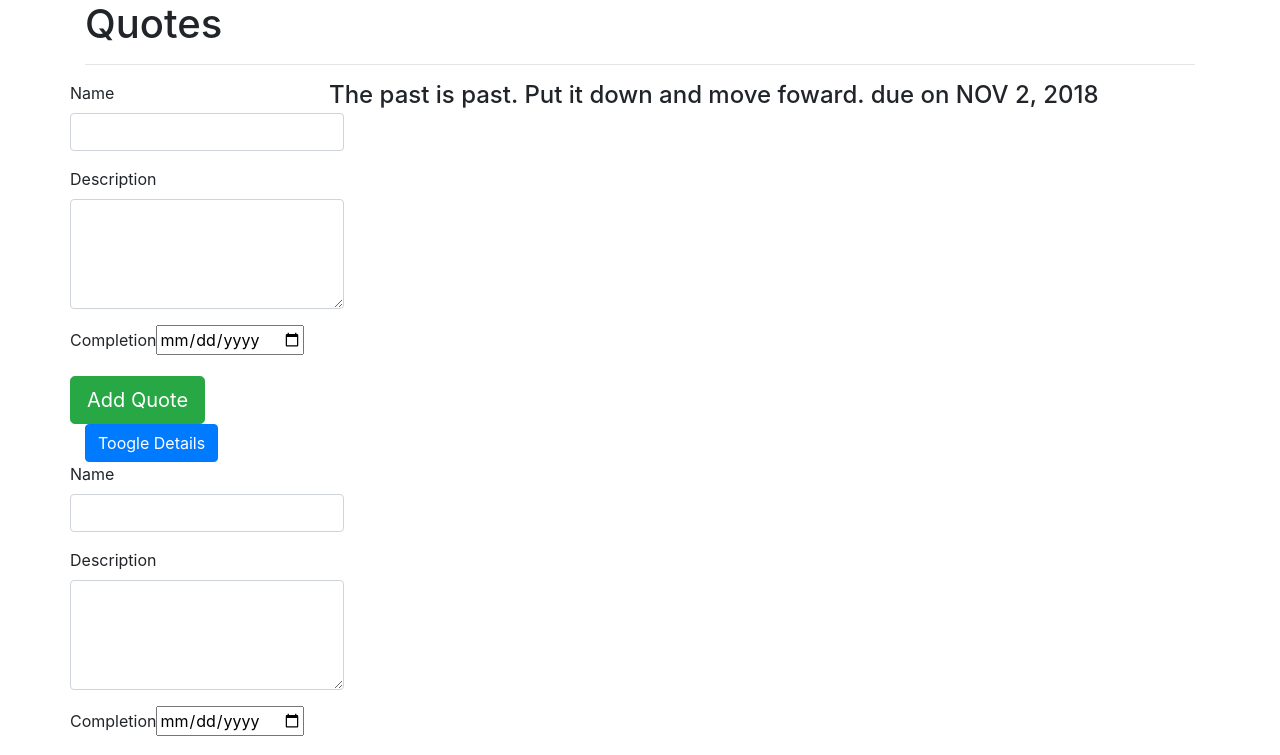
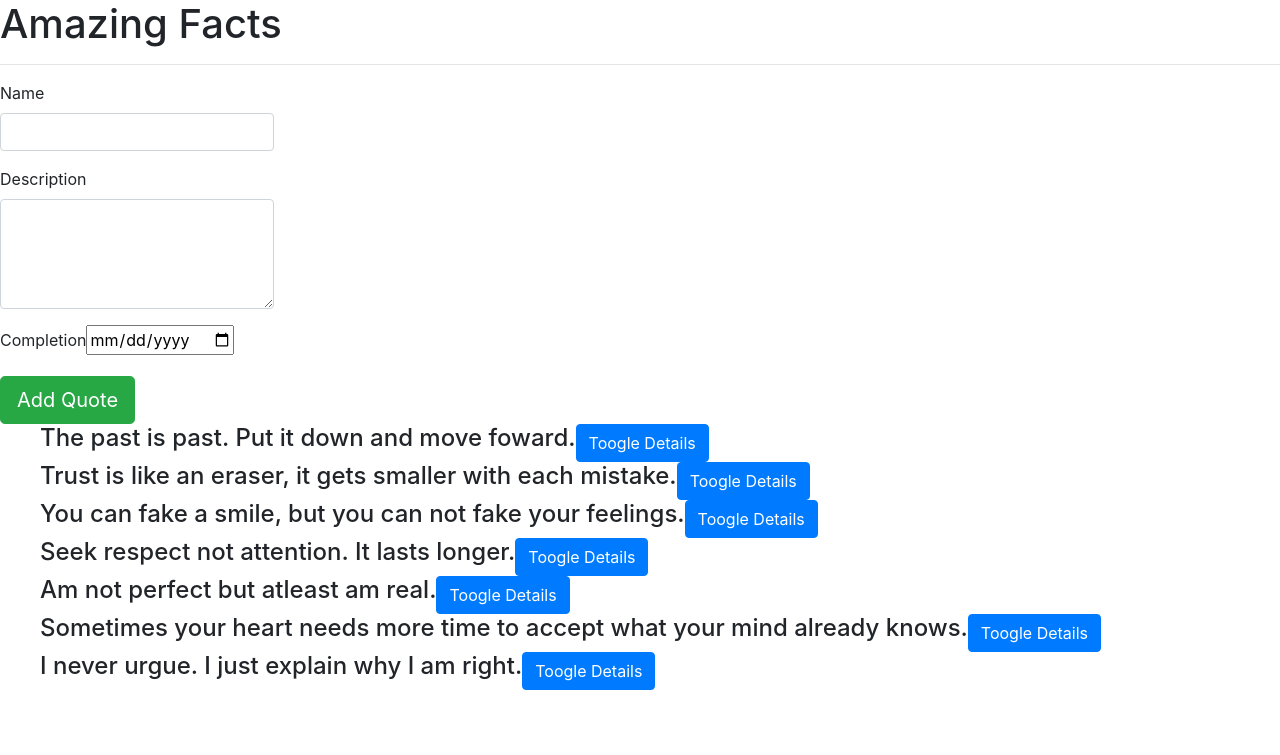
Before and after one commit to davidngatia/Amazing-facts, an Angular app: page / in a window 1280 px wide. Shown: the top 755 px of the page. Built offline with nearby package versions, Linux system fonts and the light colour scheme.

Commit message:
add modifications

```diff
--- a/src/app/quote-details/quote-details.component.html
+++ b/src/app/quote-details/quote-details.component.html
@@ -1,3 +1,4 @@
 <p>{{quote.description}}</p>
+<h4>due on {{quote.completeDate|date|uppercase}}</h4>
 <p>complete in {{quote.completeDate|dateCount}} days</p>
 <button class="btn btn-danger" (click) = 'quoteDelete(true)'> Delete Quote </button>
--- a/src/app/quote/quote.component.css
+++ b/src/app/quote/quote.component.css
@@ -0,0 +1,3 @@
+.container{
+    text-decoration-color: blue
+}
--- a/src/app/quote/quote.component.html
+++ b/src/app/quote/quote.component.html
@@ -1,13 +1,14 @@
-<div class = "container">
-  <h1>Quotes</h1>
+
+  <h1>Amazing Facts</h1>
   <hr>
+  <app-quote-form (addQuote)="addNewQuote($event)"></app-quote-form>
 <div class="container">
     <div class="row" *ngFor="let quote of quotes;let i = 'index'">
         <div class="row">
 
-            <app-quote-form (addQuote)="addNewQuote($event)"></app-quote-form>
+
         </div>
-            <h4 id="{{i}}" appStrikethrough>{{quote.name}} due on {{quote.completeDate|date|uppercase}}</h4>
+            <h4 id="{{i}}" appStrikethrough>{{quote.name}}</h4>
             <button class="btn btn-primary" (click)='toogleDetails(i)'>Toogle Details</button>
 
 
@@ -20,4 +21,3 @@
 </div>
 
 <p *ngIf='quotes.length > 9'>You have too many quotes</p>
-  </div>
```
Also changed, not shown: 1 other file (tests, documents, lock files or other folders).
